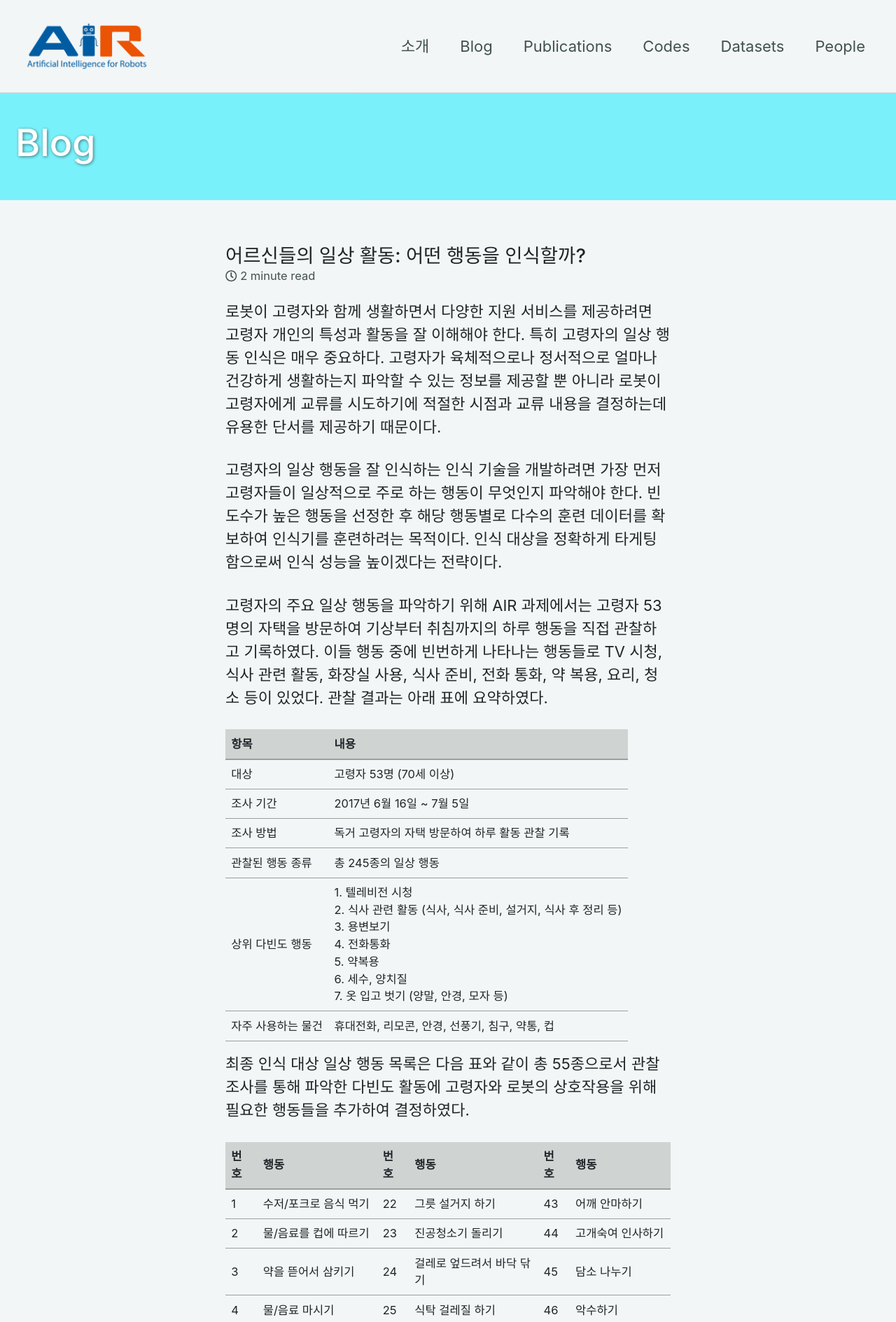
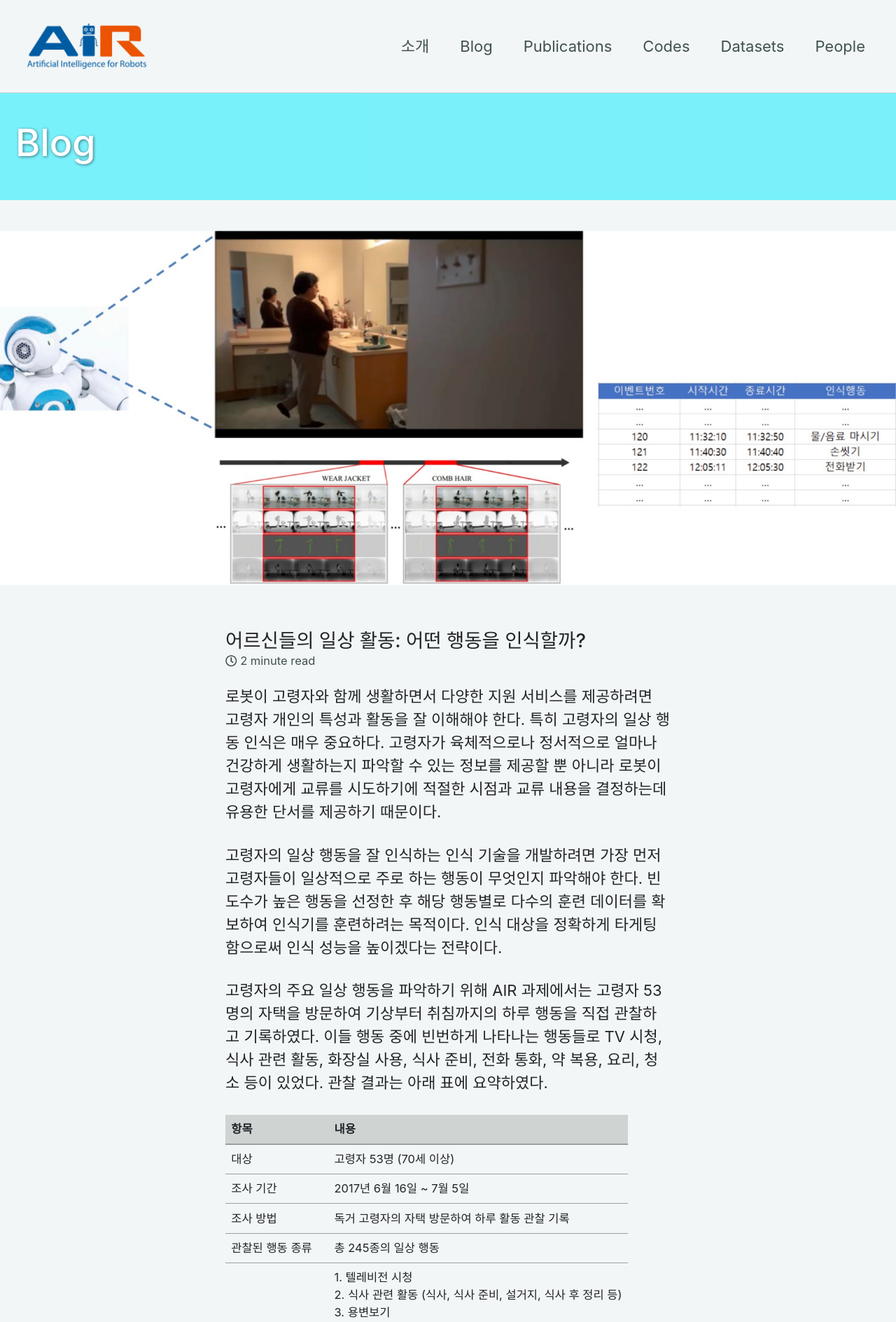
Before and after one commit to ai4robot/ai4robot.github.io, a Jekyll site: the page built from _posts/2019-07-18-elderly_adl_data.md, in a window 1280 px wide. Shown: the top 1889 px of the page at 70% size. Built offline with Jekyll 4.4.1, drawn with Linux system fonts in a browser that asks for light colours; cached includes are drawn as plain includes; nearby versions of some CDN libraries.

Commit message:
an image added to the 2019-07-18 post

```diff
--- a/_posts/2019-07-18-elderly_adl_data.md
+++ b/_posts/2019-07-18-elderly_adl_data.md
@@ -1,5 +1,7 @@
 ---
 title:  "어르신들의 일상 활동: 어떤 행동을 인식할까?"
+header:
+  image: /assets/elderly_action_recognition.jpg
 search: false
 categories:
   - adl
```
Also changed, not shown: assets/elderly_action_recognition.jpg (added).
